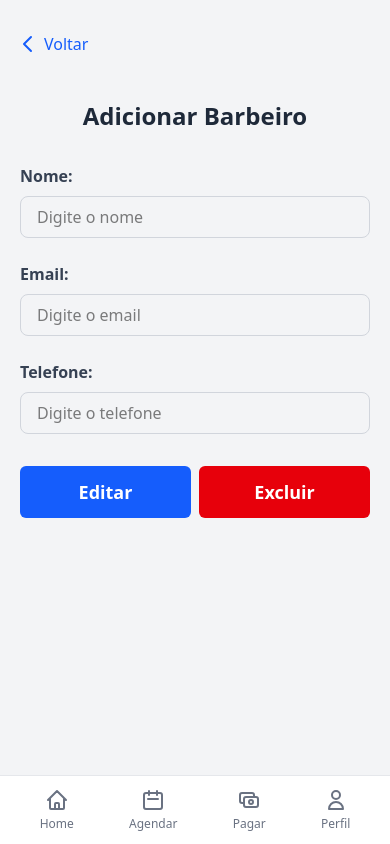
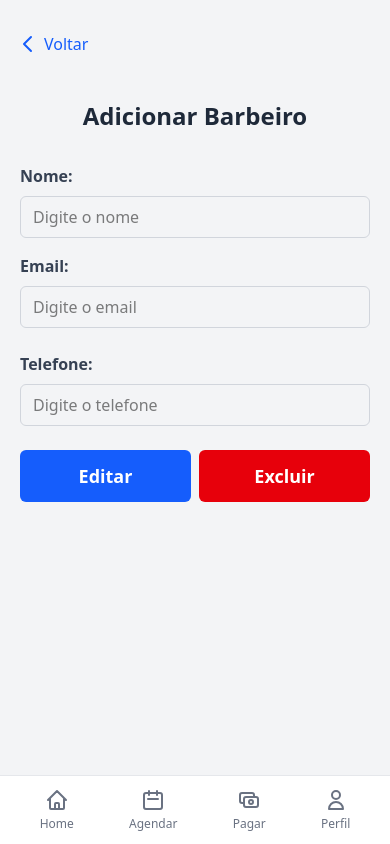
Before and after one commit to AlecYalcin/KNN-Barber-App, a React (Vite) app in the folder front/: page /barbeiro/adicionar in a window 390 px wide. Built offline with nearby package versions, Linux system fonts and the light colour scheme.

Commit message:
feat: adicionada header para melhorar responsividade

```diff
--- a/front/src/pages/auth/AddBarbeiro.jsx
+++ b/front/src/pages/auth/AddBarbeiro.jsx
@@ -32,17 +32,23 @@ const AddBarbeiro = () => {
   return (
     <div className="flex flex-col items-center min-h-screen bg-gray-100 py-10">
       <ButtonBack/>
+
+      <header className="lg:flex justify-between hidden bg-blue-600 p-4 text-white fixed top-0 w-full z-50">
+        <h1 className="text-3xl font-bold ml-2">Adicionar Barbeiro</h1>
+        <button className="mr-4">Sair</button>
+      </header>
+
       <main className="w-full max-w-md p-5 mt-10">
         <h2 className="text-2xl font-bold mb-8 text-center text-gray-800">Adicionar Barbeiro</h2>
         <form onSubmit={handleSave} className="w-full">
-          <div className="mb-6">
+          <div className="mb-4">
             <label className="block text-gray-700 font-semibold mb-2">Nome:</label>
             <input
               type="text"
               name="nome"
               value={nome}
               onChange={(e) => setNome(e.target.value)}
-              className="w-full px-4 py-2 border border-gray-300 rounded-lg focus:outline-none focus:ring-2 focus:ring-blue-400"
+              className="w-full px-3 py-2 rounded-md border border-gray-300 focus:outline-none focus:ring-2 focus:ring-blue-500 disabled:bg-gray-100"
               placeholder="Digite o nome"
               disabled={!isEditing}
             />
@@ -54,19 +60,19 @@ const AddBarbeiro = () => {
               name="email"
               value={email}
               onChange={(e) => setEmail(e.target.value)}
-              className="w-full px-4 py-2 border border-gray-300 rounded-lg focus:outline-none focus:ring-2 focus:ring-blue-400"
+              className="w-full px-3 py-2 rounded-md border border-gray-300 focus:outline-none focus:ring-2 focus:ring-blue-500 disabled:bg-gray-100"
               placeholder="Digite o email"
               disabled={!isEditing}
             />
           </div>
-          <div className="mb-8">
+          <div className="mb-6">
             <label className="block text-gray-700 font-semibold mb-2">Telefone:</label>
             <input
               type="tel"
               name="telefone"
               value={telefone}
               onChange={(e) => setTelefone(e.target.value)}
-              className="w-full px-4 py-2 border border-gray-300 rounded-lg focus:outline-none focus:ring-2 focus:ring-blue-400"
+              className="w-full px-3 py-2 rounded-md border border-gray-300 focus:outline-none focus:ring-2 focus:ring-blue-500 disabled:bg-gray-100"
               placeholder="Digite o telefone"
               disabled={!isEditing}
             />
```
